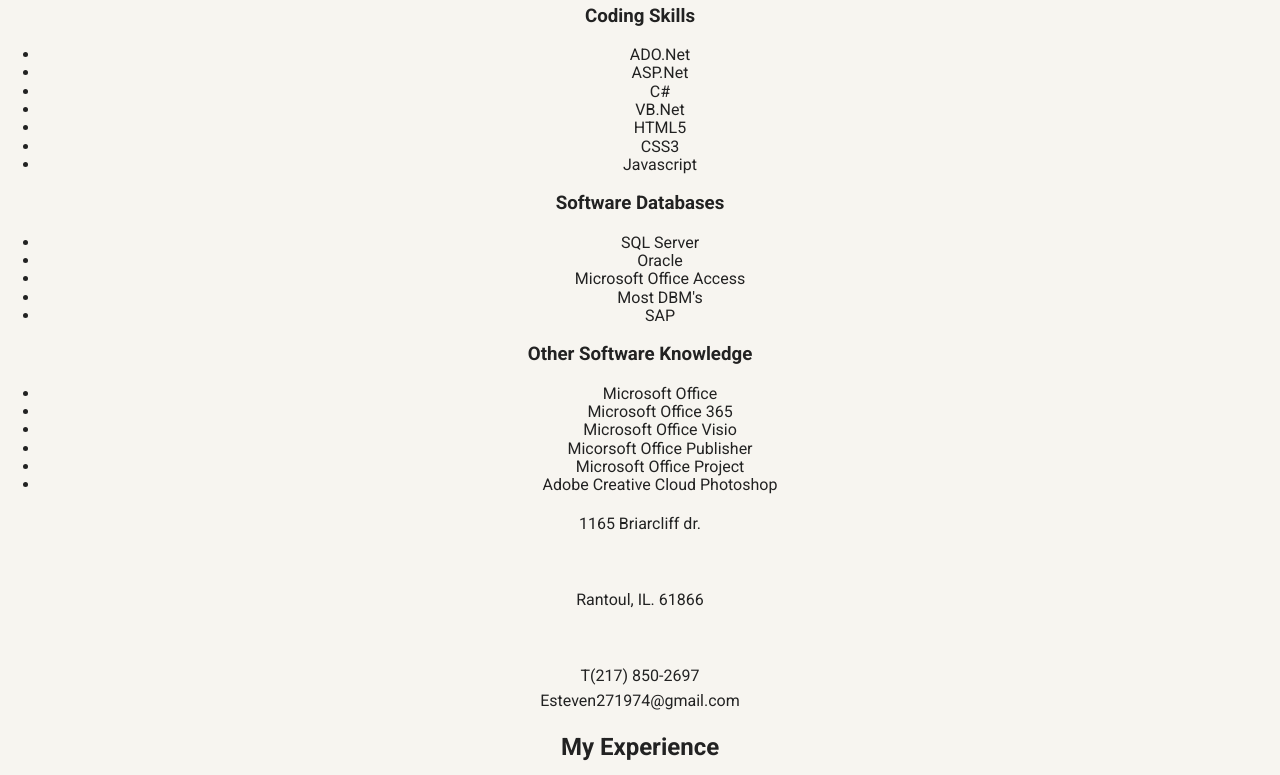
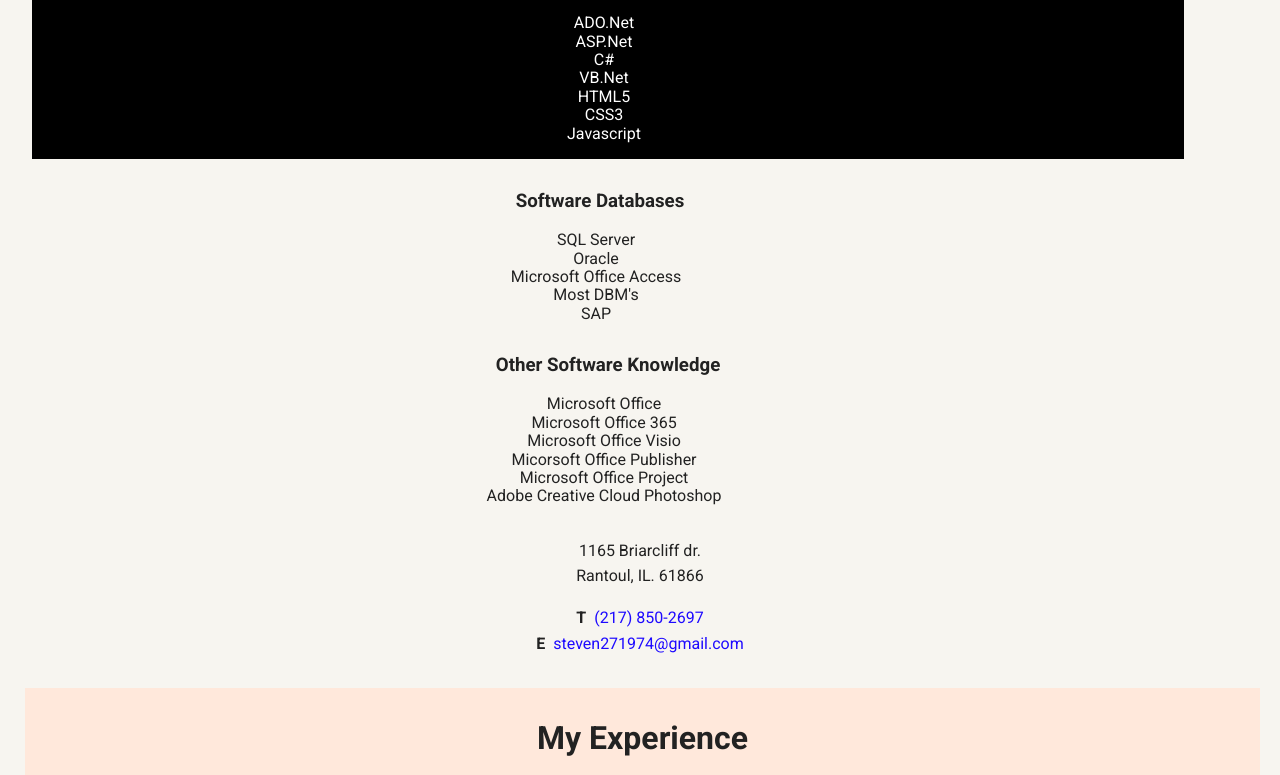
Before and after one commit to codingsteve74/basic-portfolio, a plain HTML site: page experience.html in a window 1280 px wide. Shown: the part 564-1339 px from the top of the page. Drawn offline with Linux system fonts and the light colour scheme; a web font is replaced by a local one.

Commit message:
edited web pages and css content for the new page, one page almost done.

```diff
--- a/experience.html
+++ b/experience.html
@@ -25,10 +25,8 @@
             </header>
 
             <main>
-                <h1>My Experience</h1>
-
                 <div>
-                    <section id="myskills">
+                    <section class="myskills">
                         <h3>Coding Skills</h3>
                         <ul>
                             <li>ADO&period;Net</ADO></li>
@@ -40,7 +38,7 @@
                             <li>Javascript</li>
                         </ul>
                     </section>
-                    <section id="software-DB">
+                    <section class="software-DB">
                         <h3>Software Databases</h3>
 
                         <ul>
@@ -51,7 +49,7 @@
                             <li>SAP</li>
                         </ul>
                     </section>
-                    <section id="software-knowledge">
+                    <section class="software-knowledge">
                         <h3>Other Software Knowledge</h3>
                         <ul>
                             <li>Microsoft Office</li>
@@ -62,12 +60,18 @@
                             <li>Adobe Creative Cloud Photoshop</li>
                         </ul>
                     </section>
-                    <section id="mycontact">
-                        <p>1165 Briarcliff dr.</p><br>
-                        <p>Rantoul&comma; IL&period; 61866</p><br>
-                        <p><span id="cap-T"> T</span>(217) 850-2697<br> <span id="cap-E">E</span>steven271974@gmail.com</p>
+                    <section class="mycontact">
+                        <p>1165 Briarcliff dr.<br>
+                            Rantoul&comma; IL&period; 61866</p>
+                        <p><span id="cap-T"> T</span><span id="phone">(217) 850-2697</span><br>
+                            <span id="cap-E">E</span><a id="email" href="mailto:steven271974@gmail.com">steven271974@gmail.com</a>
+                        </p>
                     </section>
                 </div>
+                <div class="resume-background">
+                    <h1>My Experience</h1>
+
+
                 <div>
                     <section id="myexp">
                         <h2>My Experience</h2>
@@ -103,6 +107,8 @@
                         specializing in the un-alterations of data.</p>
                     </section>
                 </div>
+                </div>
+
             </main>
     </body>
     <footer>
--- a/styles/styles.css
+++ b/styles/styles.css
@@ -171,6 +171,90 @@
   clear: both;
 }
 
+/* added in styles for addtional pages */
+.myskills {
+  width: 90%;
+
+  margin: 2rem;
+  background-color: black;
+}
+
+.myskills li, .myskills h3 {
+  color: white;
+}
+
+.myskills ul li {
+  list-style-type: none;
+  padding-left: 0;
+  padding-right: 3rem;
+}
+
+.myskills h3 {
+  padding-top: 1rem;
+}
+
+.myskills ul {
+  padding-bottom: 1rem;
+}
+
+.resume-background {
+  background-color: rgba(255, 232, 219, 99);
+  padding: 10px;
+  margin: 0 20px 10px 25px;
+}
+
+.software-DB {
+  width: 90%;
+  margin: 2rems;
+}
+
+.software-DB h3 {
+  padding-left: 3rem;
+}
+
+.software-DB ul li {
+  list-style-type: none;
+  padding-left: 0;
+}
+
+.software-knowledge {
+  width: 90%;
+  margin: 2rem;
+}
+
+.software-knowledge ul li {
+  list-style-type: none;
+  padding-left: 0;
+  padding-right: 3rem;
+}
+
+.mycontact p {
+  margin-bottom: 0;
+}
+
+.mycontact {
+  padding-bottom: 2rem;
+}
+
+#cap-T {
+  font-weight: bolder;
+  padding-right: 0.5rem;
+}
+
+#cap-E {
+  font-weight: bolder;
+  padding-right: 0.5rem;
+
+}
+
+#phone {
+  color: rgba(30, 10, 255, 100);
+}
+
+#email {
+  color: rgba(30, 10, 255, 100);
+}
+
 /* Styles for larger screens */
 @media screen and (min-width: 720px) {
 
```
Also changed, not shown: hobbies-interests.html (+61 -8 lines).
